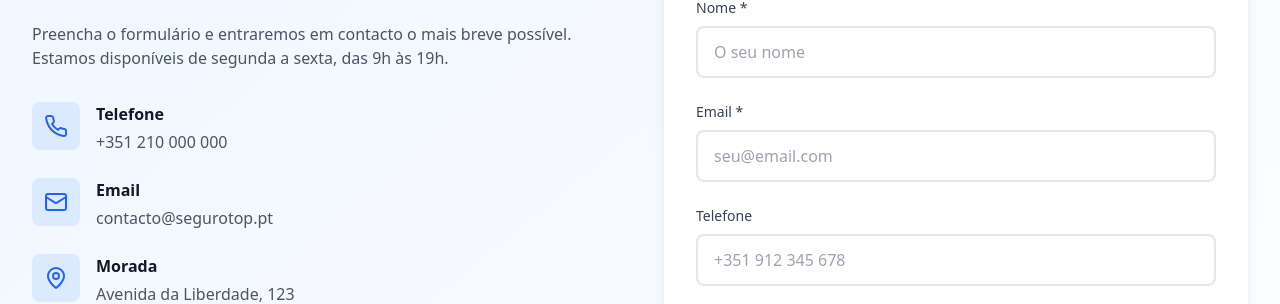
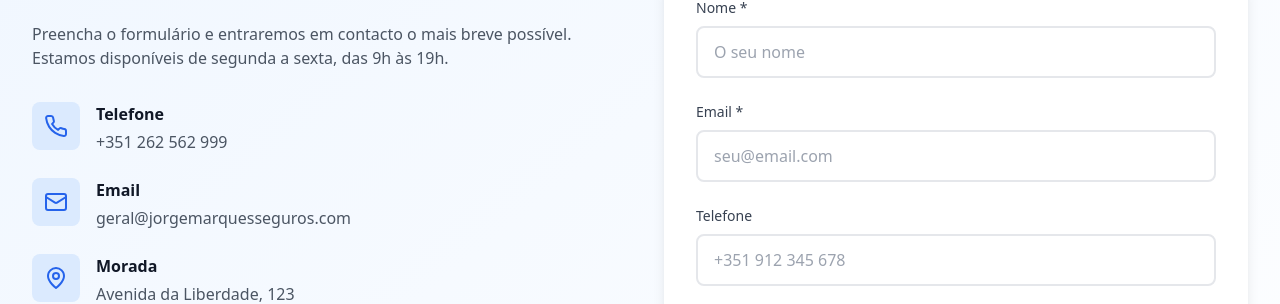
Before and after one commit to MiguelBarros2450/Zurich, a React (Vite) app: page / in a window 1280 px wide. Shown: the part 4300-4604 px from the top of the page. Built offline with nearby package versions, Linux system fonts and the light colour scheme; no server answers.

Commit message:
Update ContactForm.tsx

```diff
--- a/src/components/ContactForm.tsx
+++ b/src/components/ContactForm.tsx
@@ -76,7 +76,7 @@ export default function ContactForm() {
                 <div>
                   <div className="font-semibold text-gray-900 mb-1">Telefone</div>
                   <a href="tel:+351210000000" className="text-gray-600 hover:text-blue-600">
-                    +351 210 000 000
+                    +351 262 562 999
                   </a>
                 </div>
               </div>
@@ -91,7 +91,7 @@ export default function ContactForm() {
                     href="mailto:contacto@segurotop.pt"
                     className="text-gray-600 hover:text-blue-600"
                   >
-                    contacto@segurotop.pt
+                    geral@jorgemarquesseguros.com
                   </a>
                 </div>
               </div>
```
